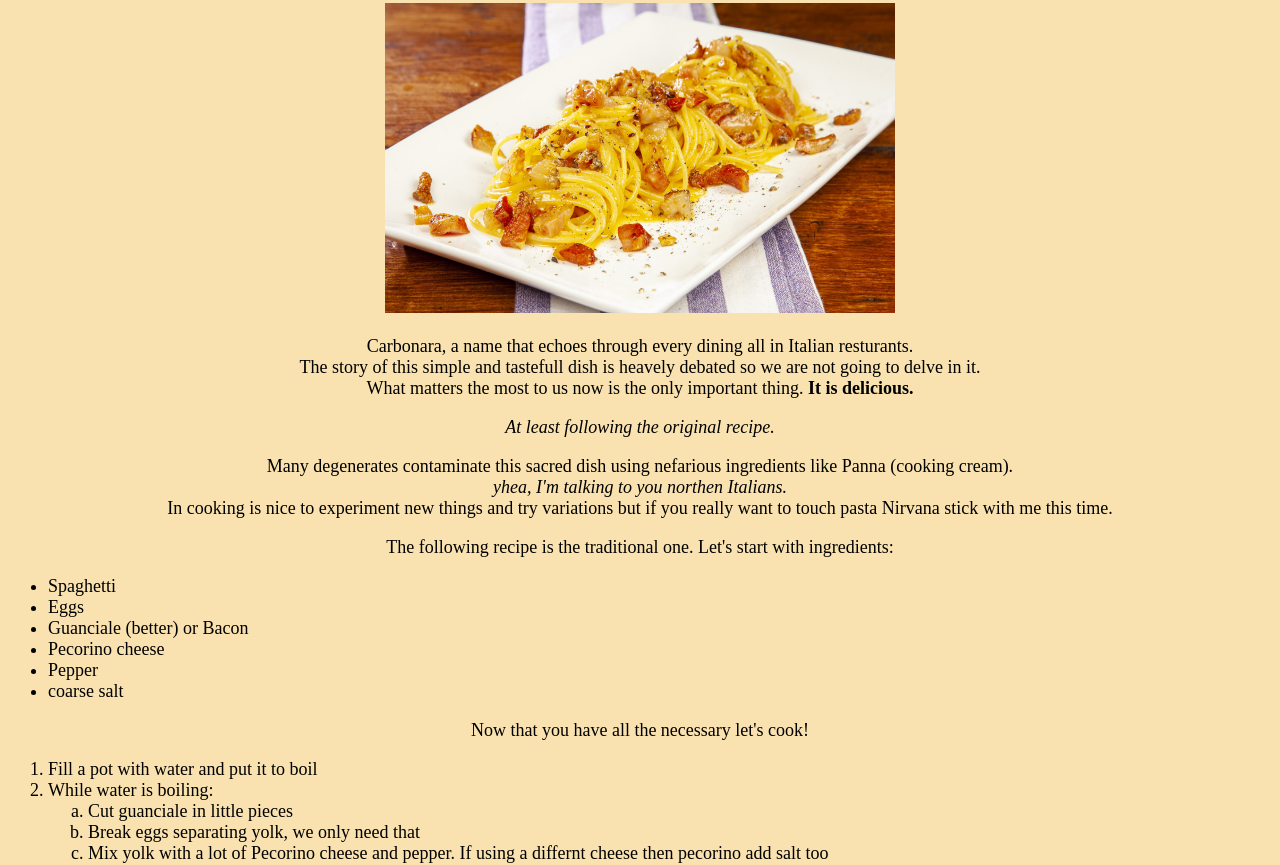
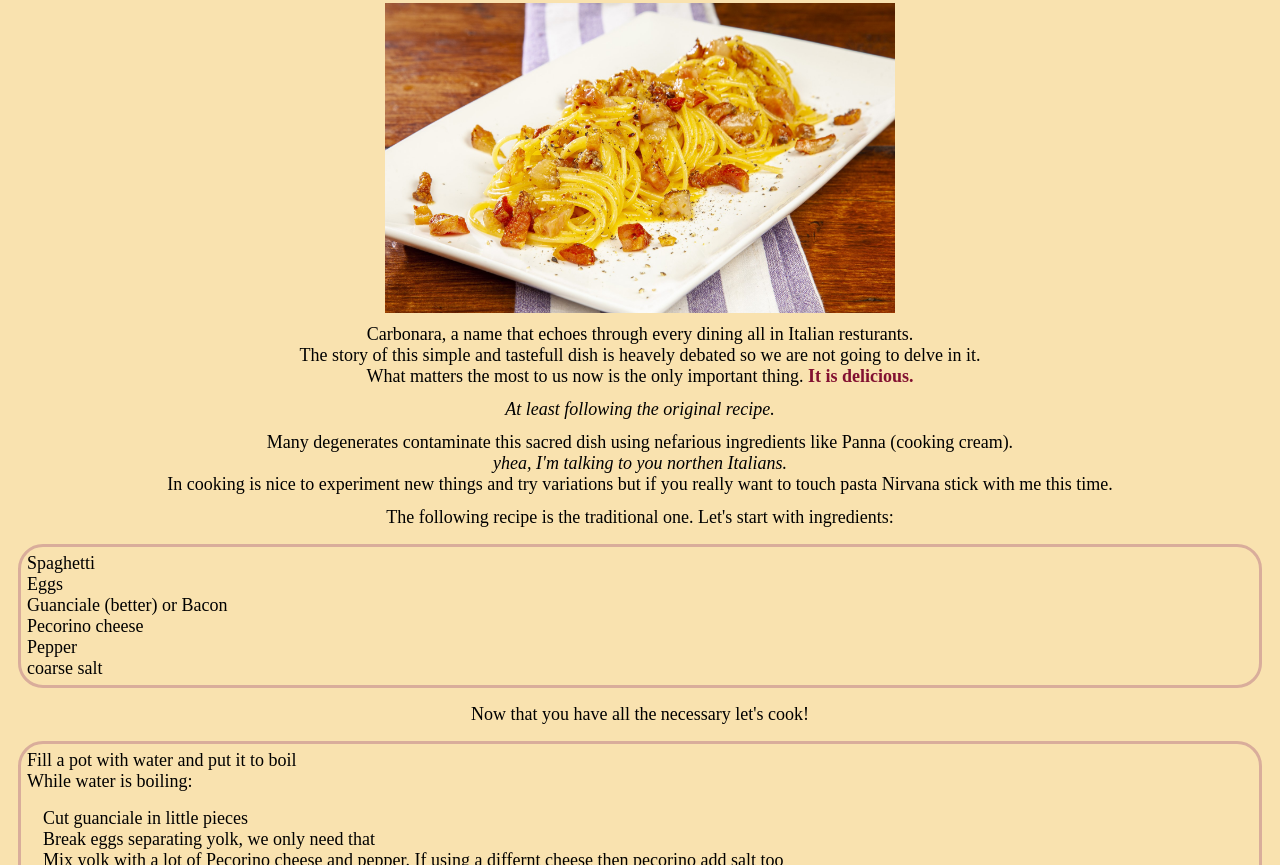
Before and after one commit to R-o-b-S/odin-recipes, a plain HTML site: page recipes/carbonara.html in a window 1280 px wide. Shown: the part 87-952 px from the top of the page. Drawn offline with Linux system fonts and the light colour scheme.

Commit message:
in carbonara.html added id="guanciale" for <ol> about some separated cooking steps improved general style

```diff
--- a/recipes/carbonara.html
+++ b/recipes/carbonara.html
@@ -40,7 +40,7 @@
     <ol>
         <li>Fill a pot with water and put it to boil</li>
         <li>While water is boiling:
-            <ol type="a">
+            <ol id="guanciale">
                 <li>Cut guanciale in little pieces</li>
                 <li>Break eggs separating yolk, we only need that</li>
                 <li>Mix yolk with a lot of Pecorino cheese and pepper. If using a differnt cheese then pecorino add salt
--- a/styles.css
+++ b/styles.css
@@ -9,8 +9,29 @@ body {
 ul,
 ol {
     text-align: left;
+    border: 3px solid;
+    border-radius: 25px;
+    border-color: #d9ad9b;
+    list-style: none;
+    padding: 6px;
+    margin: 10px;
+
 }
 
 h1 {
     color: #821131;
 }
+
+p {
+    padding: 6px;
+    margin: 0px 50px;
+
+}
+
+b {
+    color: #821131;
+}
+
+#guanciale {
+    border: 0px;
+}
```
